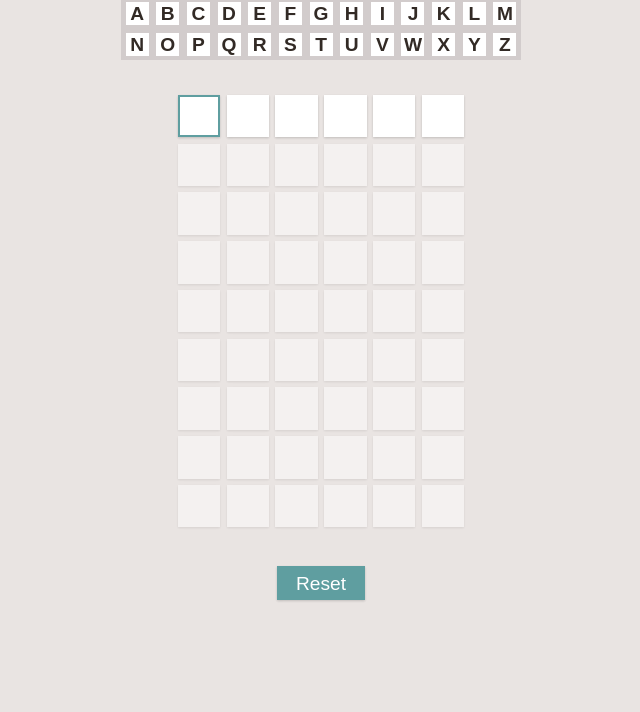
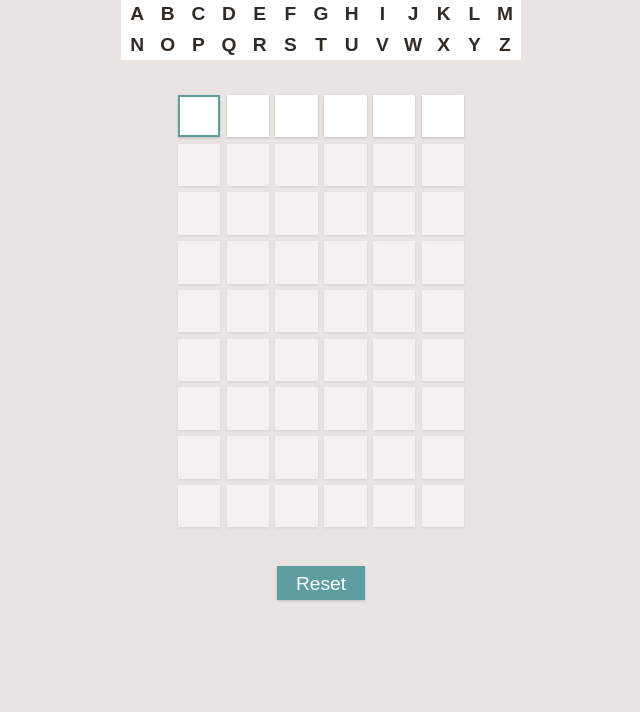
Before and after one commit to AbbasGas/wortle, a plain HTML site: page index.html in a window 1280 px wide. Shown: the part 88-800 px from the top of the page, without its empty margins (319-959 px from the left). Drawn offline with Linux system fonts and the light colour scheme.

Commit message:
fixed css variable

```diff
--- a/css/variables.css
+++ b/css/variables.css
@@ -1,7 +1,7 @@
 :root {
 	--col-bg: hsl(15, 12%, 90%);
 	--col-text: hsla(20, 60%, 5%, 0.87);
-	--col-text-light: hsla(15, 6%, 80%, 0.87);
+	--col-text-light: white;
 	--col-primary: cadetblue;
 	--col-primary-light: hsl(182, 35%, 60%);
 	--col-accent: hsl(303, 28%, 31%);
```
